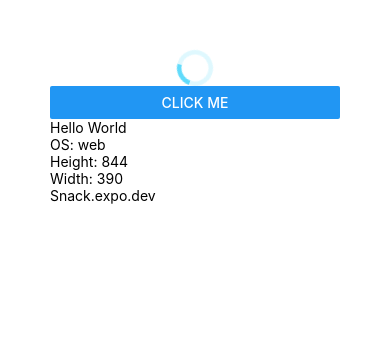
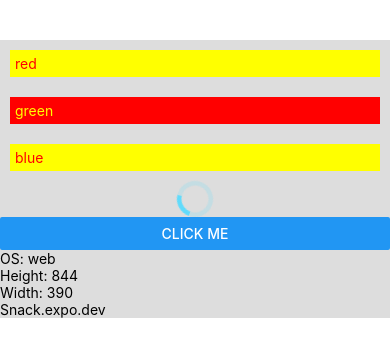
Before and after one commit to stockmeierb/ColorCatalog, a React Native app: screen / in a window 390 px wide. Shown: the top 356 px of the page. Built offline with nearby package versions, Linux system fonts and the light colour scheme.

Commit message:
basic style sheet-ing

```diff
--- a/App.js
+++ b/App.js
@@ -1,5 +1,5 @@
 import React from "react";
-import { ActivityIndicator, Text, View, Button, Alert, Dimensions, Platform } from "react-native";
+import { ActivityIndicator, Text, View, Button, Alert, Dimensions, Platform, StyleSheet } from "react-native";
 
 const { height, width } = Dimensions.get('window');
 
@@ -9,12 +9,13 @@ const onButtonPress = () => {
   Alert.alert(`${new Date().toLocaleTimeString()} button press`);
 }
   return (
-    <View style={{padding: 50}}>
-      {/* <ProgressViewIOS progress={0.5} /> */}
+    <View style={styles.page}>
+    <Text style={styles.text} >red</Text>
+    <Text style={[styles.text, styles.selectedText]} >green</Text>
+    <Text style={styles.text} >blue</Text>
+
       <ActivityIndicator size="large" color={"#61DBFB"} />
       <Button title="click me"  onPress={onButtonPress} onButtonPress />
-    <Text>Hello World</Text>
-
     <Text>OS: {Platform.OS}</Text>
     <Text>Height: {height}</Text>
     <Text>Width: {width}</Text>
@@ -22,3 +23,21 @@ const onButtonPress = () => {
     </View>
   );
 }
+
+const styles = StyleSheet.create({
+  page: {
+    marginTop: 40,
+    backgroundColor: "#DDD",
+  },
+  text: {
+    fontsize: 22,
+    color: "red",
+    backgroundColor: "yellow",
+    margin: 10,
+    padding: 5
+  },
+  selectedText: {
+    backgroundColor: "red",
+    color: "yellow",
+  }
+})
```
